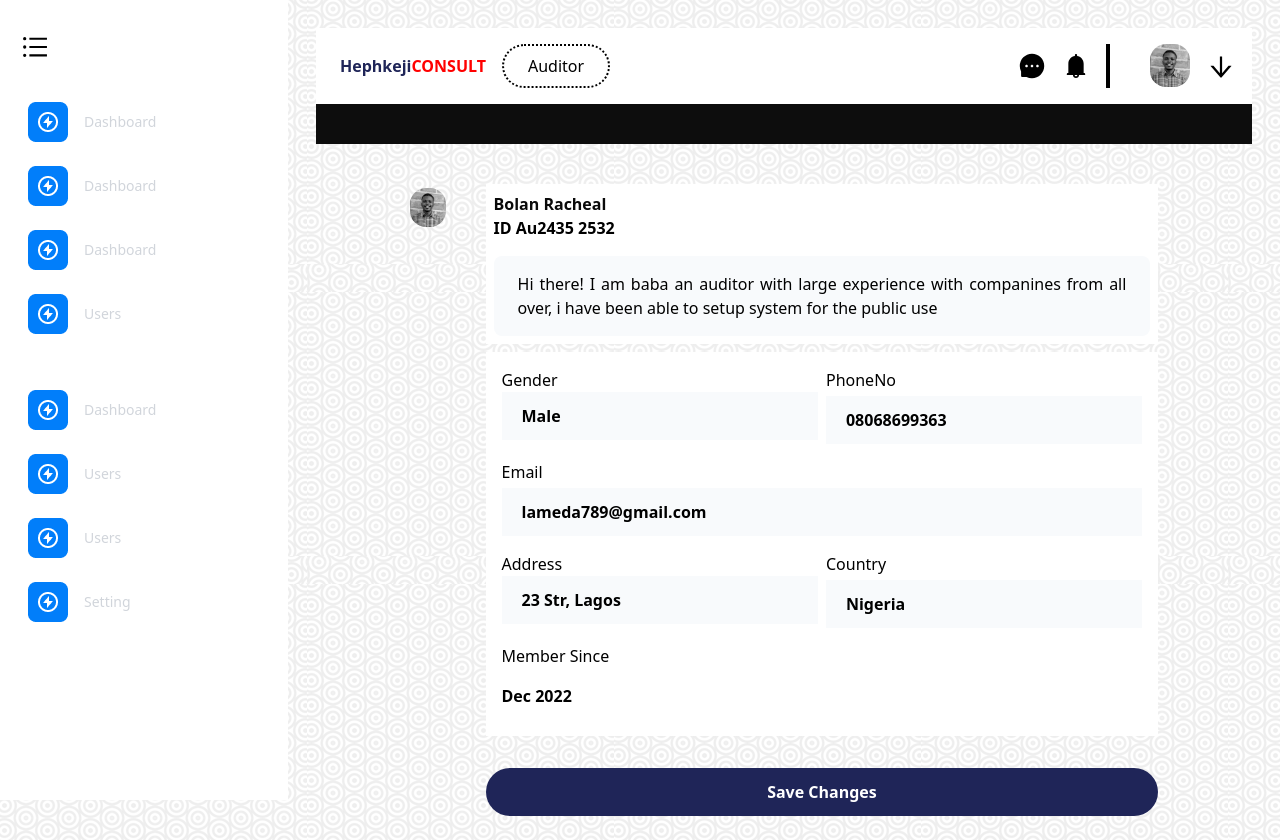
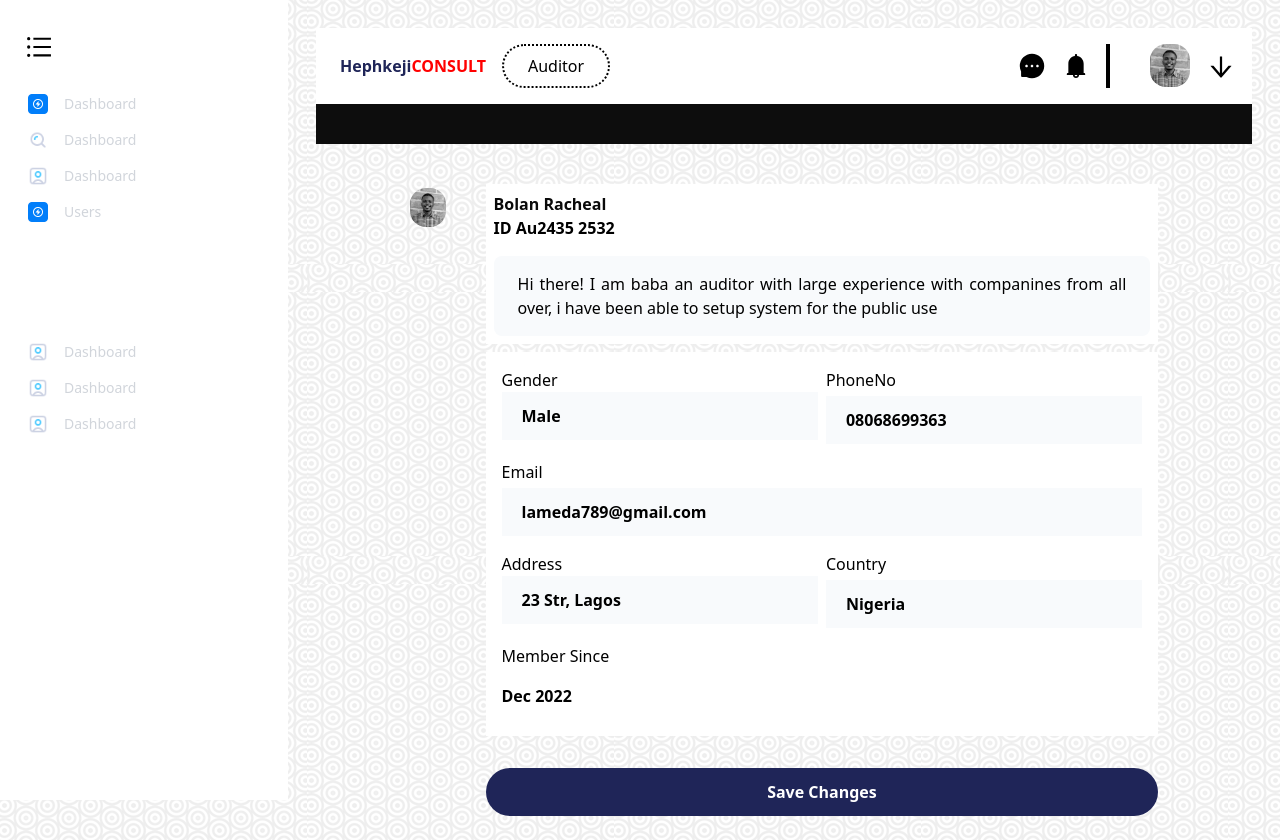
Before and after one commit to alaguton-pako/Hephkeji-Consult-Assesment, a React (Create React App) app: page /dashboard in a window 1280 px wide. Built offline with nearby package versions, Linux system fonts and the light colour scheme.

Commit message:
small changes

```diff
--- a/src/components/dashboard/DashboardSidebar.jsx
+++ b/src/components/dashboard/DashboardSidebar.jsx
@@ -1,21 +1,23 @@
 import { useState } from "react";
 import logo from '../../assets/logo.png'
 import logo1 from '../../assets/Search.png'
-import logo2 from '../../assets/logo.png'
+import user from '../../assets/User.png'
 import { AiOutlineBars } from "react-icons/ai";
 import MainDash from "./MainDash";
 
 const DashboardSidebar = () => {
   const [open, setOpen] = useState(true);
   const Menus = [
-    { title: "Dashboard", src: {logo} },
-    { title: "Dashboard", src: "Chat" },
-    { title: "Dashboard", src: "Chat" },
-    { title: "Users", src: "Chat"},
-    { title: "Dashboard", src: "Chat", gap: true },
-    { title: "Users", src: "User"  },
-    { title: "Users", src: "User"  },
-    { title: "Setting", src: "Setting" },
+    { title: "Dashboard", src: logo},
+    { title: "Dashboard", src: logo1 },
+    { title: "Dashboard", src: user },
+    { title: "Users", src: logo},
+  ];
+
+  const BottomMenu = [
+    { title: "Dashboard", src: user },
+    { title: "Dashboard", src: user },
+    { title: "Dashboard", src: user },
   ];
 
   return (
@@ -25,30 +27,44 @@ const DashboardSidebar = () => {
           open ? "w-72" : "w-20 "
         } bg-white h-screen p-5  pt-8 relative duration-300`}
       >
-        <div className={`cursor-pointer duration-500`}>
+        <div className={`cursor-pointer duration-500 ml-1`}>
           <AiOutlineBars size={30}
           onClick={() => setOpen(!open)}
           />
         </div>
-        <ul className="pt-6">
-          {Menus.map((Menu, index) => (
-            <li
-              key={index}
-              className={`flex  rounded-md p-2 cursor-pointer hover:bg-black text-gray-300 text-sm items-center gap-x-4
-              ${Menu.gap ? "mt-10" : "mt-2"} ${
-                index === 0 && "bg-light-white"
-              } `}
-            >
+        <div className="pt-6 mb-20">
+          {Menus.map((Menu, index) => {
+            const {title, src} = Menu
+            return(<div
+                key={index}
+                className='flex  rounded-md p-2 cursor-pointer hover:bg-black text-gray-300 text-sm items-center gap-x-4'
+              >
+                <img src={Menu.src} className='h-5 w-5' alt="img"/>
+                <span className={`${!open && "hidden"} origin-left duration-200`}>
+                  {Menu.title}
+                </span>
+              </div>)
+          }
+          )}
+        </div>
 
-              {/* <img src={`.\src\assets/${Menu.src}.png`} /> */}
-              <img src={logo} alt="img"/>
-              <span className={`${!open && "hidden"} origin-left duration-200`}>
-                {Menu.title}
-              </span>
-            </li>
-          ))}
-        </ul>
+        <div className="pt-6">
+          {BottomMenu.map((Menu, index) => {
+            const {title, src} = Menu
+            return(<div
+                key={index}
+                className='flex  rounded-md p-2 cursor-pointer hover:bg-black text-gray-300 text-sm items-center gap-x-4'
+              >
+                <img src={Menu.src} className='h-5 w-5' alt="img"/>
+                <span className={`${!open && "hidden"} origin-left duration-200`}>
+                  {title}
+                </span>
+              </div>)
+          }
+          )}
+        </div>
       </div>
+
       <div className="h-screen flex-1 p-7">
         <MainDash/>
       </div>
```
